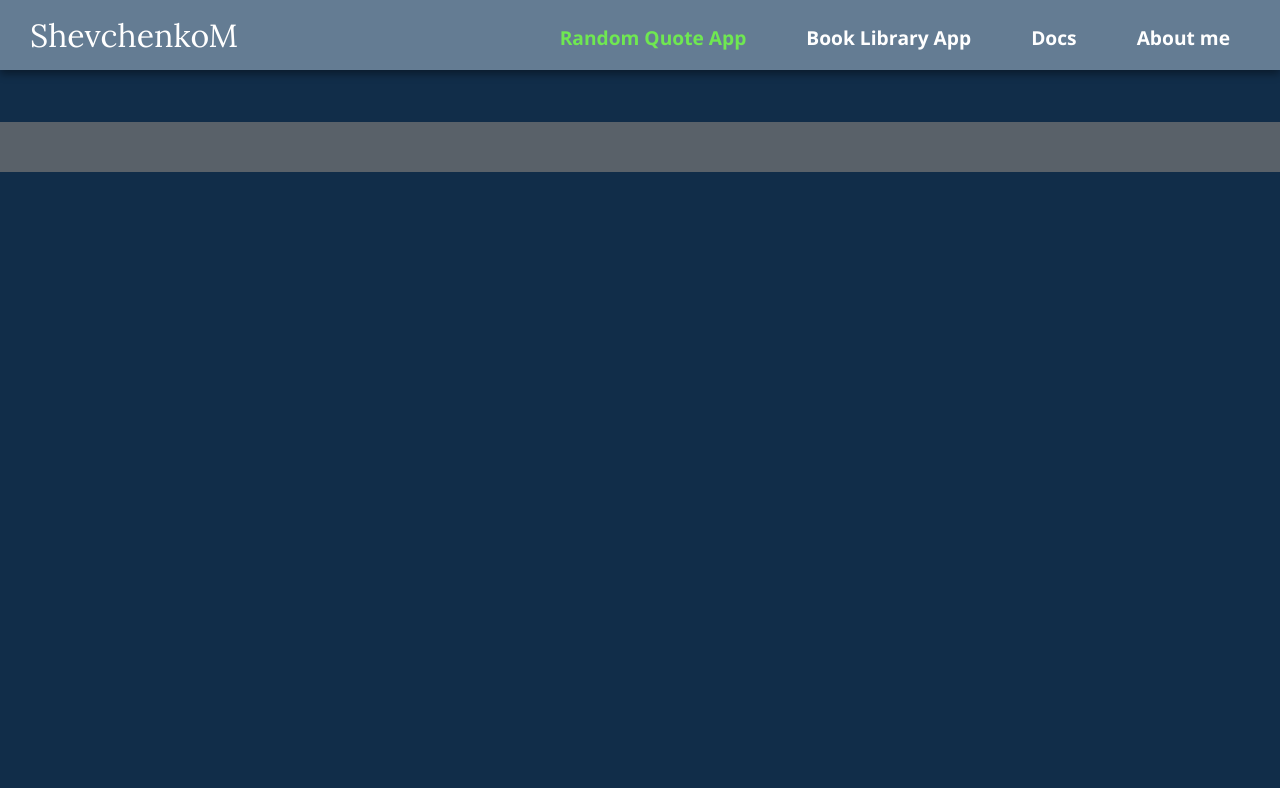
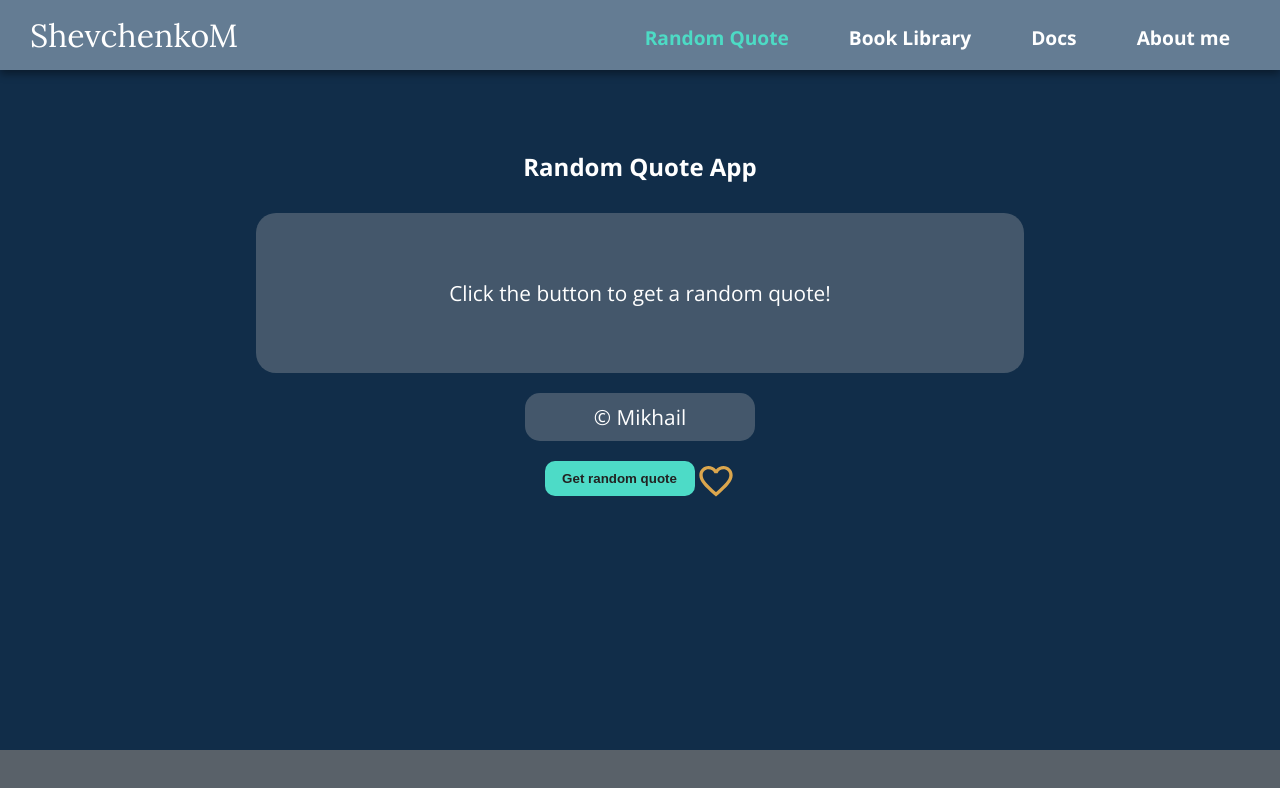
Before and after one commit to MykhailoShevchenko12/portfolio-project, a React (Create React App) app: page /random-quotes in a window 1280 px wide. Shown: the top 788 px of the page. Built offline with nearby package versions, Linux system fonts and the light colour scheme.

Commit message:
Stylized the Random Quote component, sticked a footer to the bottom, changed navLink active color, corrected writing in MainPage

```diff
--- a/src/App.css
+++ b/src/App.css
@@ -1,3 +1,6 @@
 .App {
   text-align: center;
+  min-height: 100vh;
+  display: flex;
+  flex-direction: column;
 }
--- a/src/components/Footer/Footer.module.css
+++ b/src/components/Footer/Footer.module.css
@@ -2,5 +2,5 @@
   width: 100%;
   height: 50px;
   background-color: #596169;
-  margin-top: 100px;
+  margin-top: auto;
 }
--- a/src/components/Navbar/Navbar.jsx
+++ b/src/components/Navbar/Navbar.jsx
@@ -13,7 +13,7 @@ const Navbar = () => {
               isActive ? styles.navLinkActive : styles.navLink
             }
           >
-            Random Quote App
+            Random Quote
           </NavLink>
           <NavLink
             to={'book-library'}
@@ -21,7 +21,7 @@ const Navbar = () => {
               isActive ? styles.navLinkActive : styles.navLink
             }
           >
-            Book Library App
+            Book Library
           </NavLink>
           <NavLink
             to={'docs'}
--- a/src/components/Navbar/Navbar.module.css
+++ b/src/components/Navbar/Navbar.module.css
@@ -29,5 +29,5 @@
 }
 
 .navLinkActive {
-  color: #6fe851;
+  color: #4ddbc5;
 }
--- a/src/pages/MainPage/MainPage.jsx
+++ b/src/pages/MainPage/MainPage.jsx
@@ -208,7 +208,7 @@ const MainPage = () => {
                 <div className={styles.contentText}>
                   <h3 className={styles.projectName}>Book Library App</h3>
                   <p className={styles.projectDescription}>
-                    Додавання книг до списку улюблених по назві, рандомна книга
+                    Додавання книг до списку улюблених по назві, випадкова книга
                     з власного API сервісу
                   </p>
                   <ul>
--- a/src/pages/RandomQuote/RandomQuote.jsx
+++ b/src/pages/RandomQuote/RandomQuote.jsx
@@ -1,7 +1,29 @@
-import './RandomQuote.css';
+import { MdFavoriteBorder, MdOutlineFavorite } from 'react-icons/md';
+
+import styles from './RandomQuote.module.css';
 
 const RandomQuote = () => {
-  return <div>RandomQuote</div>;
+  return (
+    <>
+      <div className="container">
+        <h2>Random Quote App</h2>
+        <div className={styles.quoteContainer}>
+          <div className={styles.quote}>
+            <p className={styles.quoteText}>
+              Click the button to get a random quote!
+            </p>
+            <p className={styles.quoteAuthor}>© Mikhail</p>
+          </div>
+          <div className={styles.buttons}>
+            <button className={styles.generateBtn}>Get random quote</button>
+            <button className={styles.favoriteBtn}>
+              <MdFavoriteBorder />
+            </button>
+          </div>
+        </div>
+      </div>
+    </>
+  );
 };
 
 export default RandomQuote;
--- /dev/null
+++ b/src/pages/RandomQuote/RandomQuote.module.css
@@ -0,0 +1,69 @@
+.quoteContainer {
+  margin-top: 30px;
+  display: flex;
+  flex-direction: column;
+  align-items: center;
+}
+
+.quote {
+  width: 60%;
+  font-size: 1.3rem;
+  display: flex;
+  flex-direction: column;
+  align-items: center;
+}
+
+.quoteText,
+.quoteAuthor {
+  padding: 10px;
+  box-sizing: border-box;
+  background-color: rgba(186, 186, 186, 0.3);
+  text-align: center;
+}
+
+.quoteText {
+  width: 100%;
+  height: 160px;
+  display: flex;
+  align-items: center;
+  justify-content: center;
+  border-radius: 20px;
+}
+
+.quoteAuthor {
+  width: 30%;
+  margin-top: 20px;
+  border-radius: 15px;
+}
+
+.buttons {
+  margin-top: 20px;
+  width: 15%;
+  display: flex;
+  justify-content: space-around;
+}
+
+.generateBtn,
+.favoriteBtn {
+  cursor: pointer;
+  border: none;
+}
+
+.generateBtn {
+  width: 150px;
+  height: 35px;
+  background-color: #4ddbc7;
+  color: #222;
+  font-weight: bold;
+  border-radius: 10px;
+}
+
+.generateBtn:active {
+  background-color: #40b6a7;
+}
+
+.favoriteBtn {
+  font-size: 2.5rem;
+  color: #dba64d;
+  background-color: unset;
+}
```
Also changed, not shown: src/pages/RandomQuote/RandomQuote.css (deleted).
